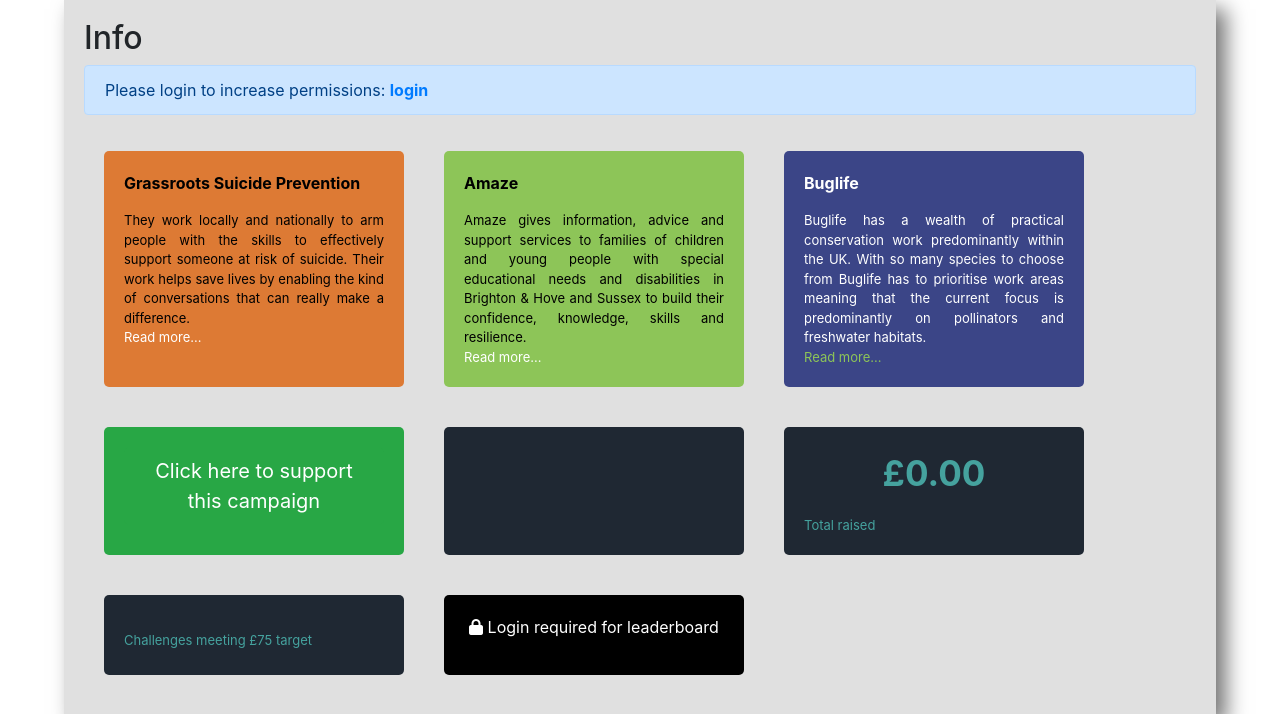
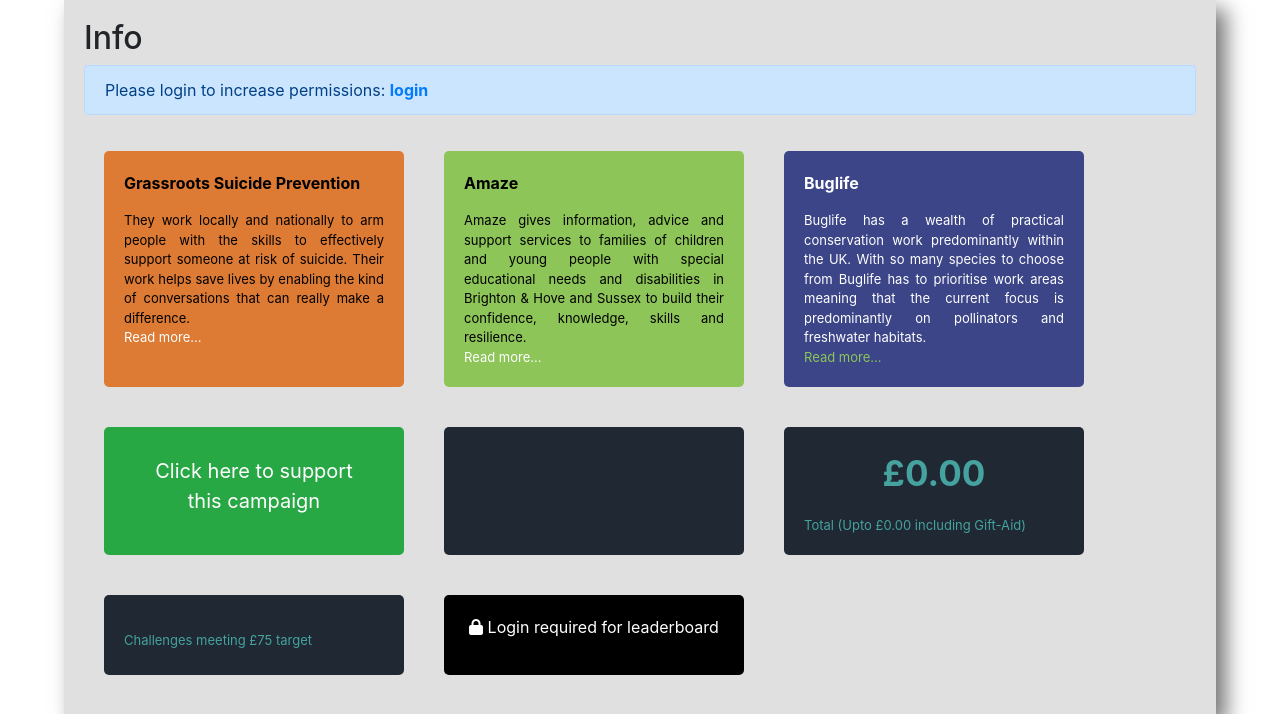
Before and after one commit to George9Waller/Aldrich75, a Flask app: template templates/index.html in a window 1280 px wide. Shown: the part 331-1045 px from the top of the page. Run offline with Flask 2, Linux system fonts and the light colour scheme; the template is opened without the code that fills it, so the values that code supplies are empty; parts of the project's set-up code (start-up, migrations or seed data) failed here and were passed over; some libraries are stand-ins or nearby versions.

Commit message:
V3.1 updated site messages

```diff
--- a/app.py
+++ b/app.py
@@ -17,7 +17,7 @@ import forms
 # import users
 
 app = Flask(__name__)
-sslify = SSLify(app)
+# sslify = SSLify(app)
 
 try:
     import environment
--- a/templates/index.html
+++ b/templates/index.html
@@ -82,7 +82,8 @@
 
                 <div class="stat-element">
                     <p class="text-center"><b>£{{ '%0.2f' % total|float }}</b></p>
-                    <p style="font-size: small; margin-bottom: 0">Total raised</p>
+                    {% set total = total|float * 1.25 %}
+                    <p style="font-size: small; margin-bottom: 0">Total (Upto £{{ '%0.2f' % total|float }} including Gift-Aid)</p>
                 </div>
 
                 <div class="stat-element">
```
